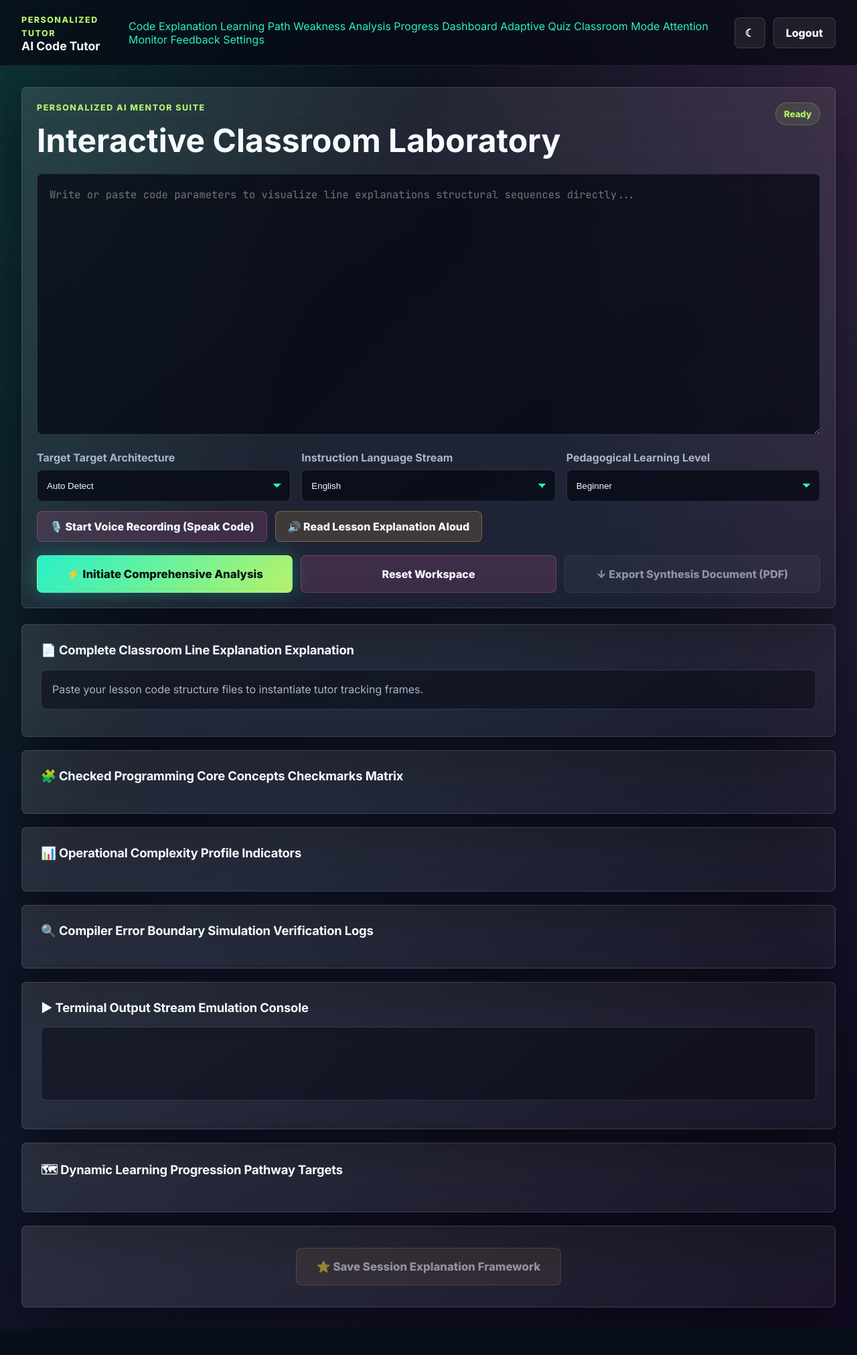
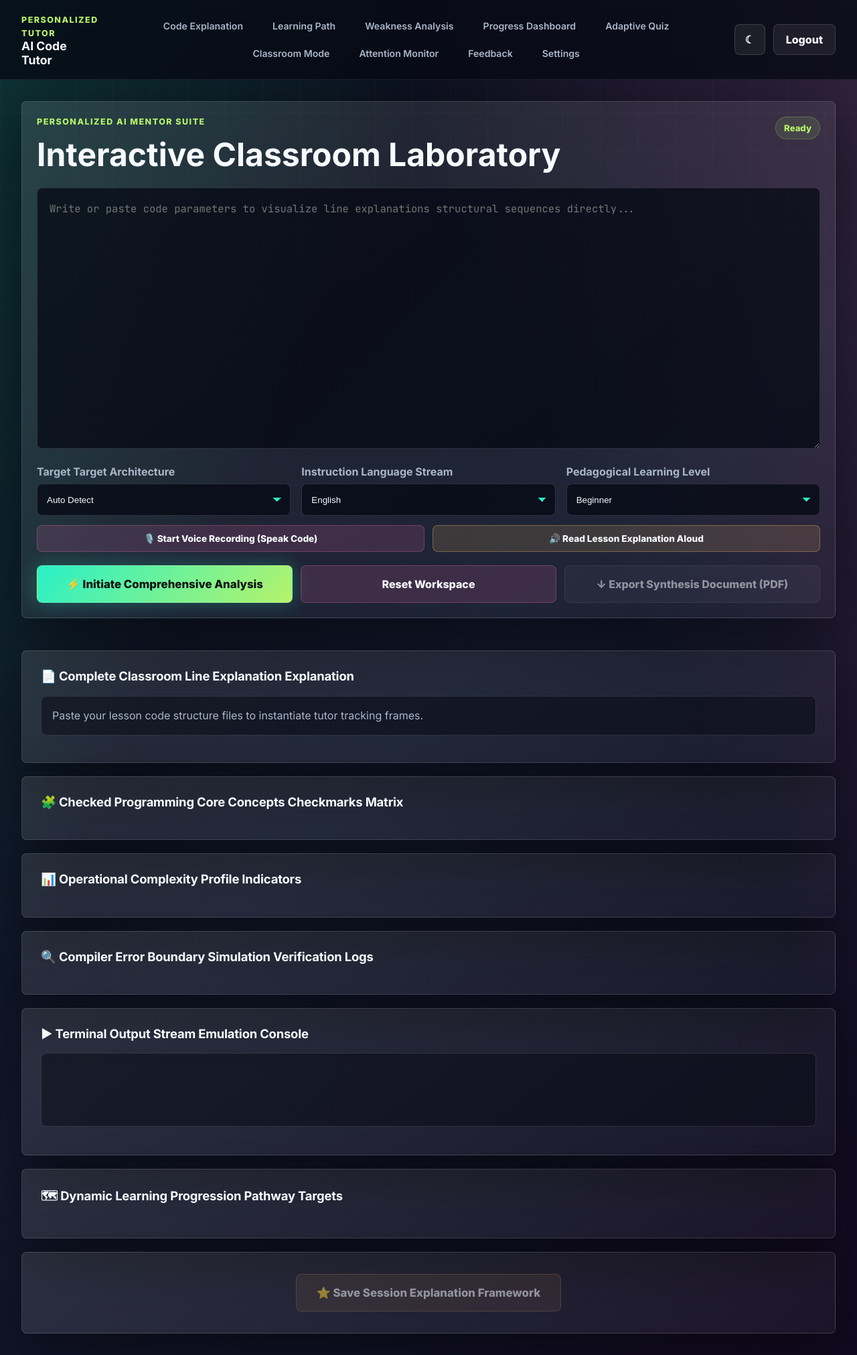
Before and after one commit to nrsricharitha/ai-code-tutor, a Flask app: page /dashboard in a window 1280 px wide. Shown: the whole page at 67% size. Before the commit the page ends 1984 px from the top, so only its background shows below. Run offline with Flask 3, Linux system fonts and the light colour scheme; the visitor is signed in with stand-in values (Sample User, id 1); data comes from the database, SQL or seed files in the repository; data that the repository does not hold is empty.

Commit message:
Update style.css

```diff
--- a/static/style.css
+++ b/static/style.css
@@ -86,6 +86,7 @@ a {
     place-items: center;
 }
 
+/* Glassmorphism Structural Framework Modules */
 .hero-panel,
 .auth-card,
 .code-panel,
@@ -179,6 +180,7 @@ body.light-mode .stat-card {
     color: var(--muted);
 }
 
+/* Form Fields & Interactive Actions Modules */
 .btn,
 .icon-toggle {
     min-height: 46px;
@@ -355,6 +357,7 @@ select option {
 .flash-danger { color: var(--danger); }
 .flash-warning { color: var(--amber); }
 
+/* Unified Classroom Dashboard Top Navigation Bar */
 .dashboard-nav {
     position: sticky;
     z-index: 10;
@@ -378,6 +381,40 @@ body.light-mode .dashboard-nav {
     font-size: 1.1rem;
 }
 
+.nav-tabs-wrapper {
+    display: flex;
+    flex-wrap: wrap;
+    gap: 6px 14px;
+    margin: 0 20px;
+    align-items: center;
+    justify-content: center;
+}
+
+.nav-tab {
+    padding: 8px 14px;
+    border-radius: var(--radius);
+    color: var(--muted);
+    font-weight: 600;
+    font-size: 0.88rem;
+    transition: background 180ms ease, color 180ms ease;
+    border: 1px solid transparent;
+}
+
+.nav-tab:hover {
+    color: var(--teal);
+    background: rgba(255, 255, 255, 0.05);
+    border-color: rgba(255, 255, 255, 0.05);
+}
+
+body.light-mode .nav-tab {
+    color: var(--muted);
+}
+
+body.light-mode .nav-tab:hover {
+    color: var(--text);
+    background: rgba(20, 28, 44, 0.06);
+}
+
 .nav-actions {
     display: flex;
     gap: 12px;
@@ -389,6 +426,7 @@ body.light-mode .dashboard-nav {
     padding: 0;
 }
 
+/* Layout Core Elements Grid Layout Systems */
 .dashboard-screen {
     min-height: calc(100vh - 78px);
 }
@@ -427,6 +465,14 @@ body.light-mode .dashboard-nav {
     grid-template-columns: minmax(0, 1fr) minmax(320px, 0.36fr);
     gap: 22px;
     align-items: start;
+}
+
+.workspace-grid-full {
+    width: min(1440px, 100%);
+    margin: 0 auto;
+    display: grid;
+    grid-template-columns: 1fr;
+    gap: 24px;
 }
 
 .code-panel,
@@ -486,6 +532,12 @@ body.light-mode .dashboard-nav {
     align-items: end;
 }
 
+.voice-controls-row .btn {
+    flex: 1;
+    font-size: 0.85rem;
+    min-height: 40px;
+}
+
 .action-row {
     grid-column: 1 / -1;
     display: flex;
@@ -523,6 +575,7 @@ body.light-mode .dashboard-nav {
     margin-top: 6px;
 }
 
+/* Tutoring Metrics Results Panels Modules */
 .results-stack {
     width: min(1440px, 100%);
     margin: 22px auto 0;
@@ -613,7 +666,7 @@ body.light-mode .roadmap-item {
     background: rgba(255, 255, 255, 0.62);
 }
 
-/* Quiz styles */
+/* Adaptive Evaluation System Quiz Component Layouts */
 .quiz-container {
     display: grid;
     gap: 20px;
@@ -719,11 +772,12 @@ body.light-mode .quiz-item {
 
 .quiz-score-badge.hidden { display: none; }
 
-/* Old results grid (keep for backward compat, hidden) */
+/* Backward Compatibility Hidden Hooks */
 .results-grid {
     display: none;
 }
 
+/* Content Element Block Cards Modules */
 .overview-card,
 .line-card,
 .mini-item,
@@ -899,6 +953,7 @@ body.light-mode .history-item {
     display: none !important;
 }
 
+/* Global Media Breakpoints Responsive Matrix Query Layers */
 @media (max-width: 1100px) {
     .workspace-grid,
     .results-grid,
```
